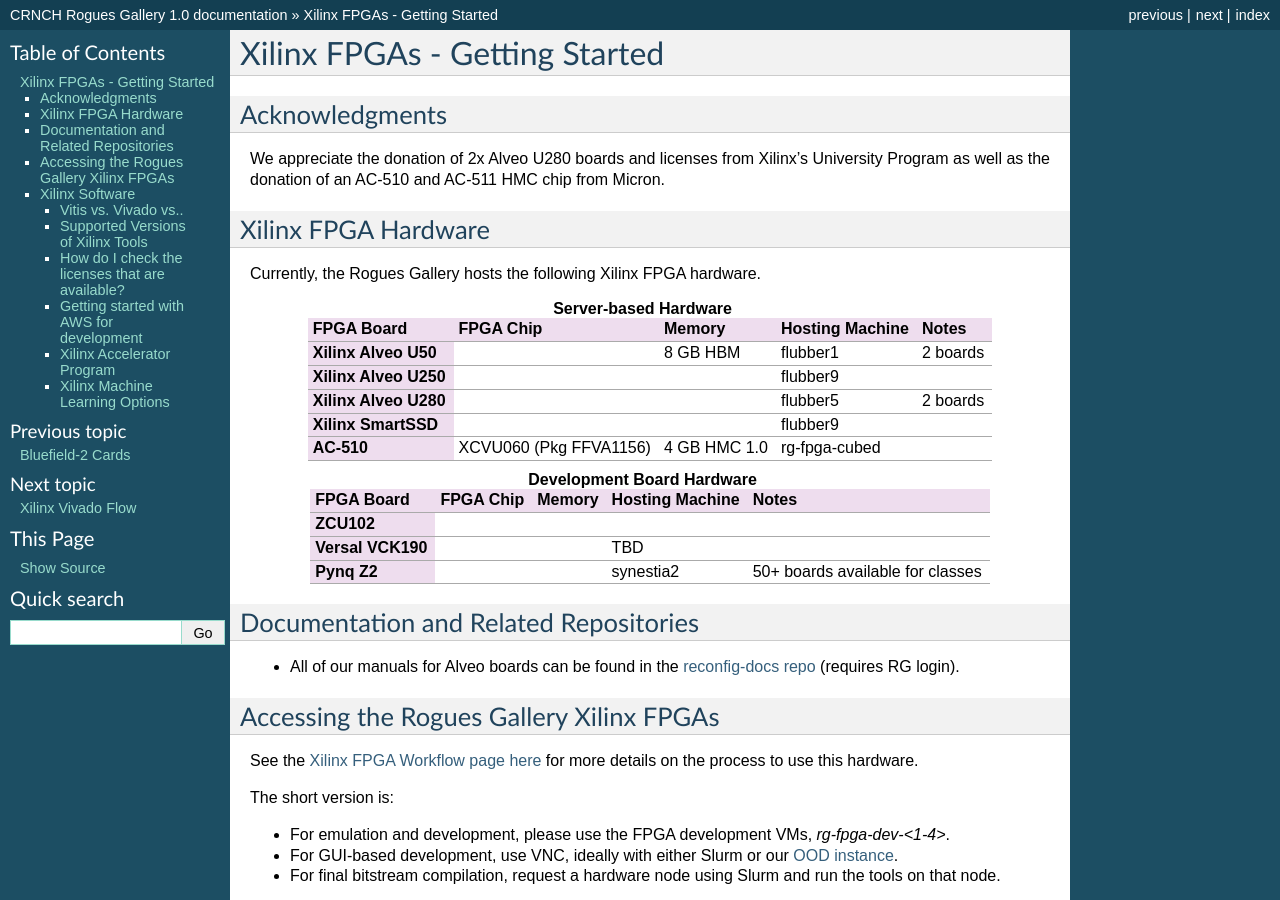
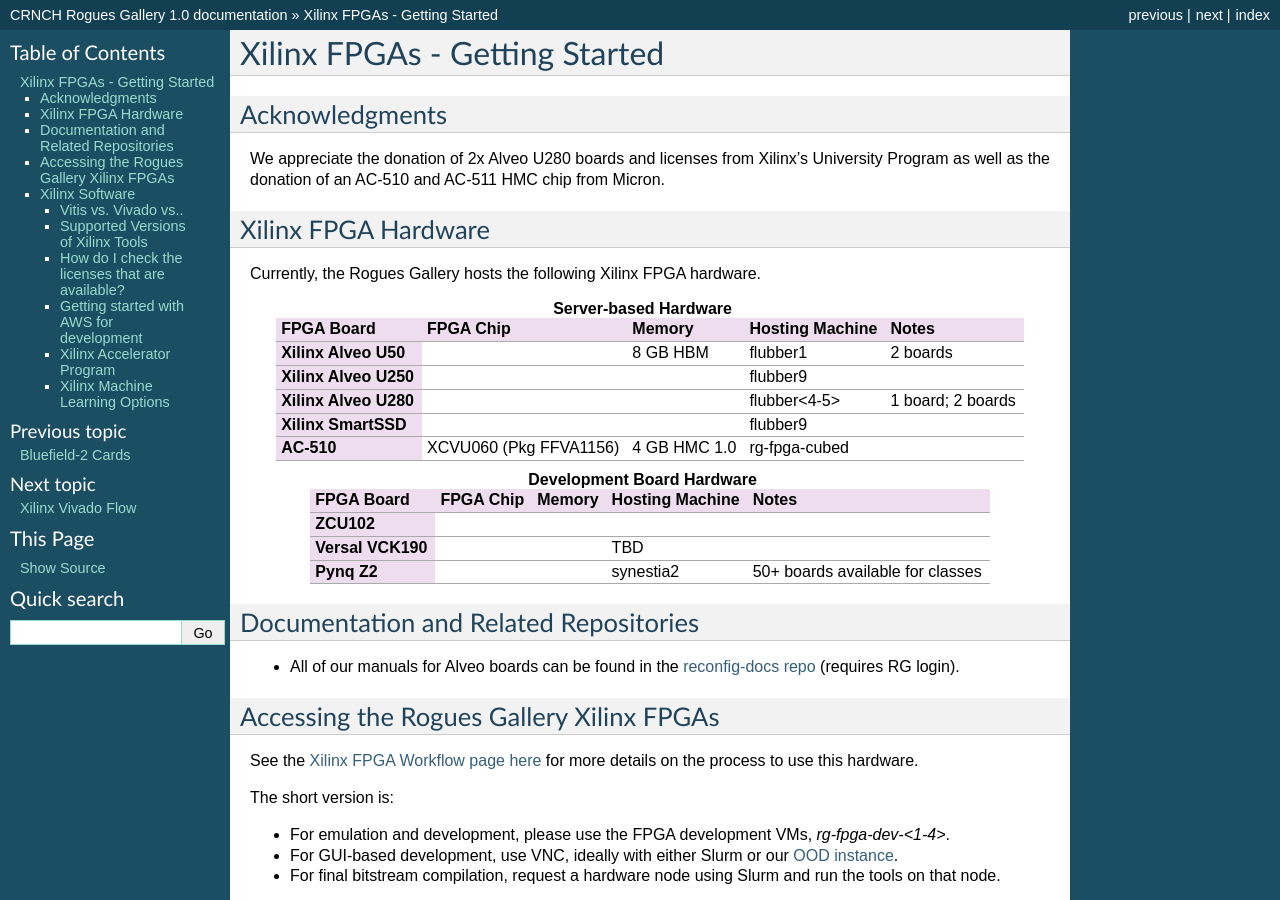
Before and after one commit to gt-crnch-rg/read-the-docs, a Sphinx documentation site: the page built from docs/reconfig/xilinx/xilinx-getting-started.rst, in a window 1280 px wide and 900 px high. Built offline with Sphinx 7.4.7, drawn with Linux system fonts in a browser that asks for light colours; pages that are not in the unit, such as notebooks, are missing from menus.

Commit message:
Update xilinx-getting-started.rst

```diff
--- a/docs/reconfig/xilinx/xilinx-getting-started.rst
+++ b/docs/reconfig/xilinx/xilinx-getting-started.rst
@@ -33,8 +33,8 @@
     * - Xilinx Alveo U280
       -
       -
-      - flubber5
-      - 2 boards
+      - flubber<4-5>
+      - 1 board; 2 boards
     * - Xilinx SmartSSD
       -
       -
```
